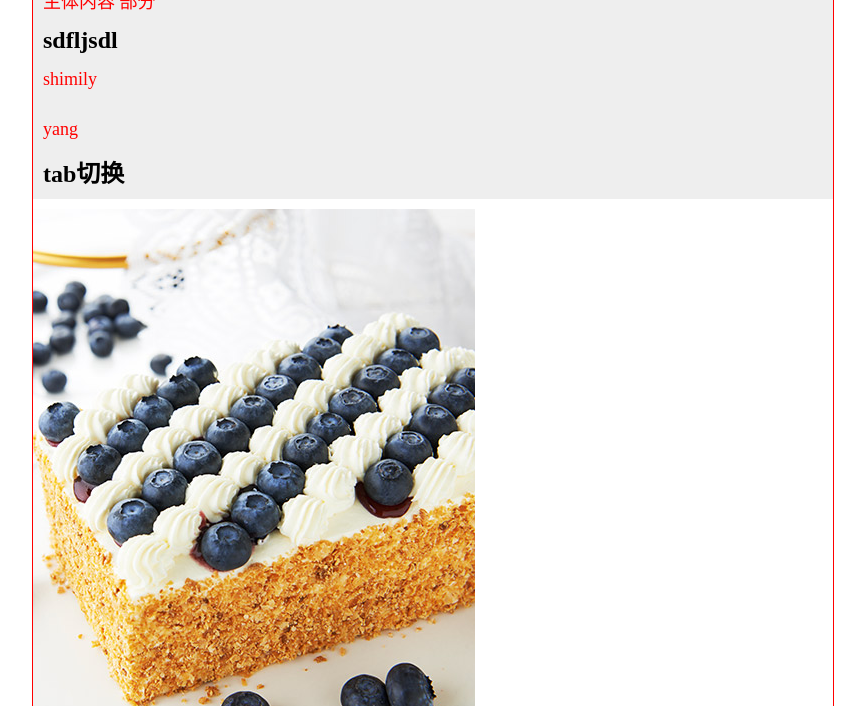
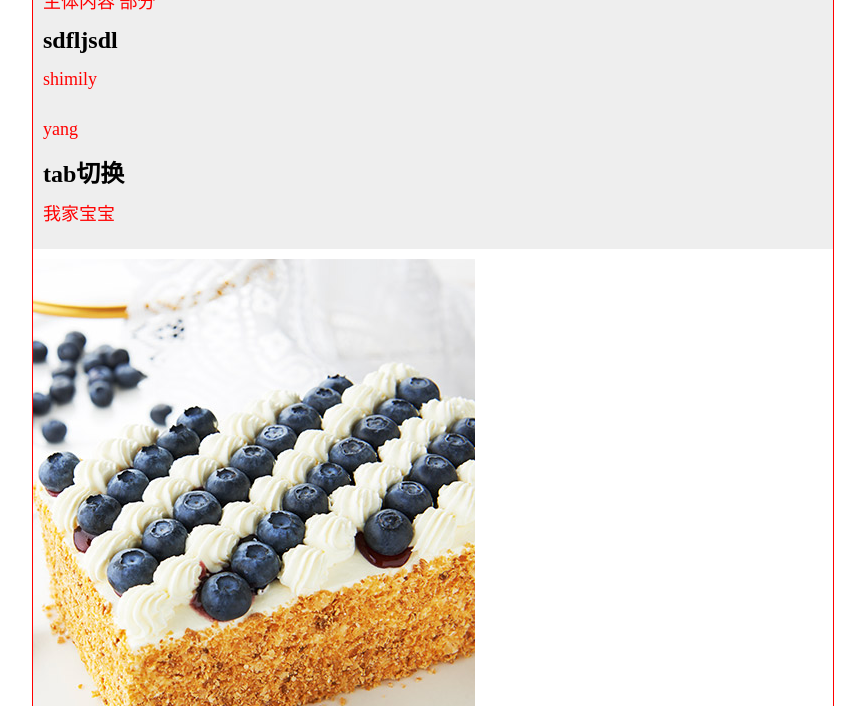
Before and after one commit to shimilygood/evtGulp-shimilly, a website: page src/web/index.html in a window 1280 px wide. Shown: the part 94-800 px from the top of the page, without its empty margins (207-1072 px from the left). Drawn offline with Linux system fonts and the light colour scheme.

Commit message:
Update index.html

```diff
--- a/src/web/index.html
+++ b/src/web/index.html
@@ -15,6 +15,7 @@
         <p>shimily</p>
         <p>yang</p>
         <h2>tab切换</h2>
+<p>我家宝宝</p>
     </div>
     <div class="rl">
         <img src="images/pic01.jpg" alt="">
```
